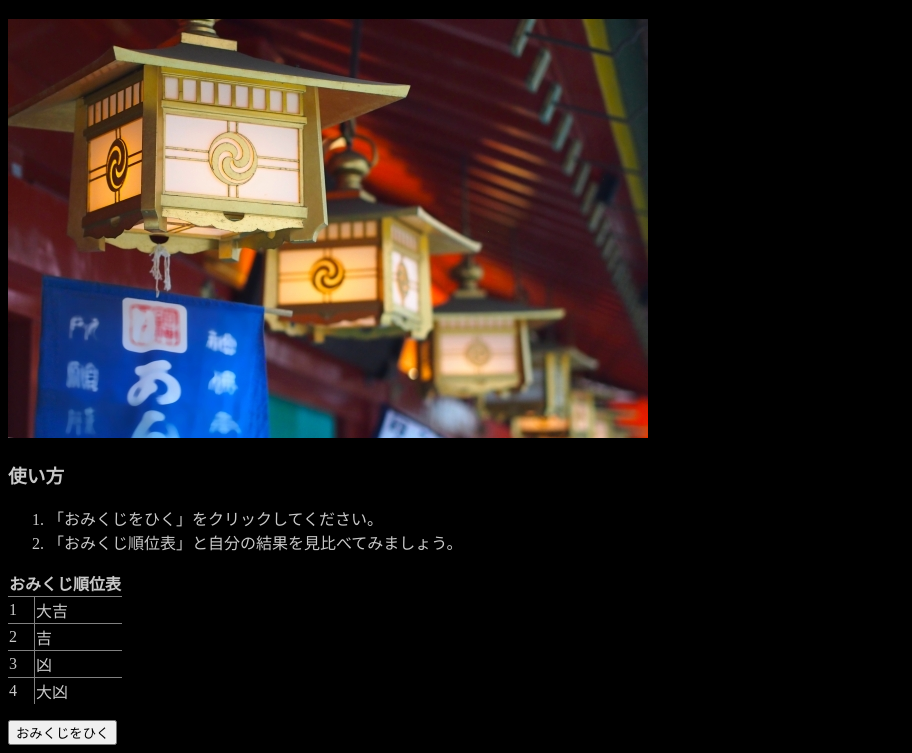
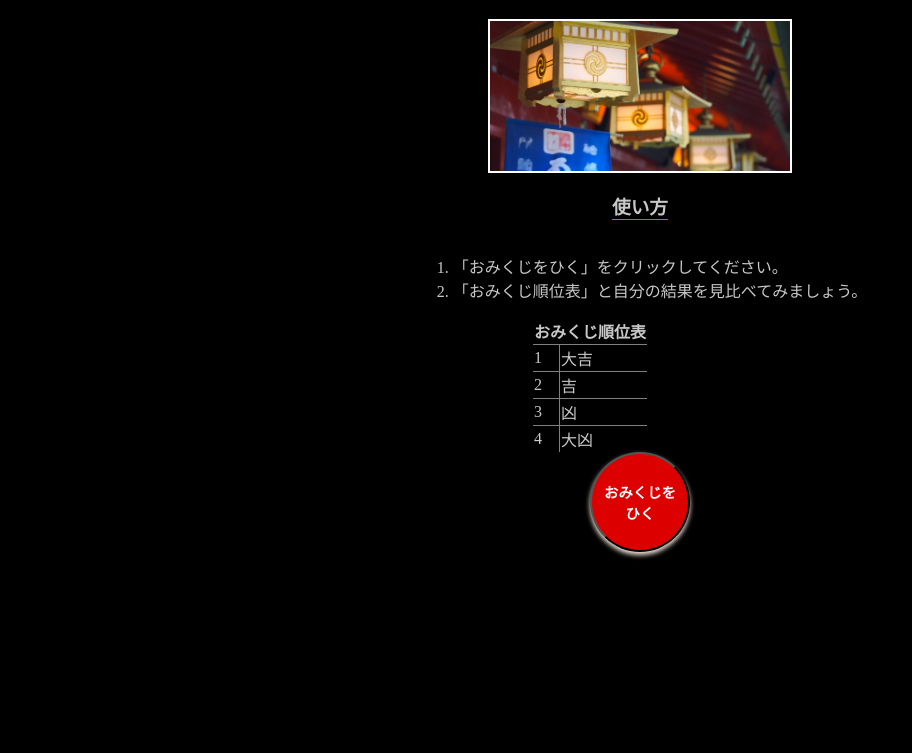
Before and after one commit to bunkei-engineer/yt-omikuji, a plain HTML site: page index.html in a window 1280 px wide. Shown: the part 70-823 px from the top of the page, without its empty margins (0-912 px from the left). After the commit the page ends 800 px from the top, so only its background shows below. Drawn offline with Linux system fonts and the light colour scheme; a web font is replaced by a local one.

```diff
--- a/style.css
+++ b/style.css
@@ -6,7 +6,70 @@ body {
   font-family: "Yuji Syuku", serif;
 }
 
+/* タイトル */
 h1 {
   text-align: center;
   text-decoration: underline #ed5c00;
 }
+
+/* 画像 */
+.shrine-img-box {
+  border: 2px solid white;
+  width: 300px;
+  height: 150px;
+  margin: 0 auto;
+}
+.shrine-img-box > img {
+  width: 100%;
+  height: 100%;
+  object-fit: cover;
+  display: block;
+}
+
+/* 使い方 */
+.intro {
+  display: flex;
+  flex-direction: column;
+  align-items: center;
+}
+.intro > h3 {
+  border-bottom: 1px solid #ed5c00;
+}
+
+/* 順位表と結果 */
+.rank-result {
+  display: flex;
+  justify-content: center;
+  align-items: center;
+  gap: 100px;
+}
+.rank-result > #result {
+  text-decoration: underline #ed5c00;
+}
+
+/* ボタンエリア */
+.btn-area {
+  display: flex;
+  justify-content: center;
+}
+
+/* ボタン */
+.btn-area > button {
+  height: 100px;
+  width: 100px;
+  background-color: rgba(220, 0, 0, 1);
+  color: #fff;
+  font-weight: bold;
+  font-size: 90%;
+  font-family: "Yuji Syuku", serif;
+  border-radius: 50px;
+  /* シャドウ追加 */
+  box-shadow: 0 3px 5px rgb(248, 232, 220);
+}
+/* ボタンにマウスがのっているときのスタイル */
+.btn-area > button:hover {
+  background-color: rgba(220, 0, 0, 1);
+  cursor: pointer;
+  box-shadow: none;
+  transform: scale(0.99, 0.99) translateY(2px);
+}
```
